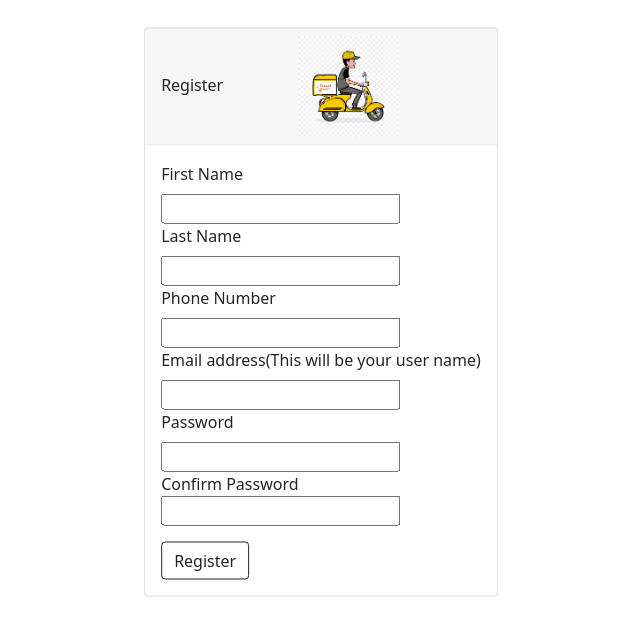
After one commit to Mehul541/DeliveryApp, a Flask app: page /register in a window 1280 px wide. The commit adds this page. Shown: the top 636 px of the page, without its empty margins (319-959 px from the left). Run offline with Flask 2, Linux system fonts and the light colour scheme.

Commit message:
fully working login and register page

```diff
--- a/delivery.py
+++ b/delivery.py
@@ -7,12 +7,16 @@ def welcome():
     return render_template("welcome.html")
 
 @app.route("/")
-def home():
+def login():
     return render_template("login.html")
 
 @app.route("/order")
 def order():
     return render_template("order.html")
 
+@app.route("/register")
+def register():
+    return render_template("register.html")
+
 if __name__=="__main__":
     app.run(debug=True,port=8000)
--- /dev/null
+++ b/templates/register.html
@@ -0,0 +1,72 @@
+<!DOCTYPE html>
+<html lang="en">
+
+<head>
+    <link href="https://cdn.jsdelivr.net/npm/bootstrap@5.1.3/dist/css/bootstrap.min.css" rel="stylesheet"
+        integrity="sha384-1BmE4kWBq78iYhFldvKuhfTAU6auU8tT94WrHftjDbrCEXSU1oBoqyl2QvZ6jIW3" crossorigin="anonymous">
+    <meta charset="UTF-8">
+    <meta http-equiv="X-UA-Compatible" content="IE=edge">
+    <meta name="viewport" content="width=device-width, initial-scale=1.0">
+    <title>Food Delivery Service</title>
+    <style>
+        button {
+            padding: 10px 20px;
+            font-size: medium;
+        }
+
+        .center {
+            margin: 0;
+            position: absolute;
+            top: 40%;
+            left: 50%;
+            -ms-transform: translate(-50%, -50%);
+            transform: translate(-50%, -50%);
+        }
+
+        label {
+            display: block;
+        }
+    </style>
+</head>
+
+<body>
+    <form onsubmit="return myFunction()" action="/" method="get">
+        <div class="center">
+            <div class="card text-bg-dark mb-3">
+                <div class="card-header">Register<img src="static/logo.png" style="margin-left: 75px;" width="100px"
+                        height="100px"></div>
+                <div class="card-body">
+                    <div class="mb-3">
+                        <label for="First Name" class="form-label">First Name</label>
+                        <input type="text" id="First Name">
+                        <label for="Last Name" class="form-label">Last Name</label>
+                        <input type="text" id="Last Name">
+                        <label for="Phone" class="form-label">Phone Number</label>
+                        <input type="tel" id="Phone">
+                        <label for="Email" class="form-label">Email address(This will be your user name)</label>
+                        <input type="email" id="Email" required>
+                        <label for="Pass" class="form-label">Password</label>
+                        <input type="password" id="Pass" required>
+                        <label for="CPass">Confirm Password</label>
+                        <input type="password" id="CPass" required>
+                    </div>
+                    <div>
+                        <button type="submit" class="btn btn-outline-dark">Register</button>
+                    </div>
+                </div>
+            </div>
+    </form>
+</body>
+<script>
+    function myFunction() {
+        var pass = document.getElementById("Pass").value;
+        var cpass = document.getElementById("CPass").value;
+        if (pass != cpass) {
+            alert("Passwords must be the same");
+            return false;
+        }
+        return true;
+    }
+</script>
+
+</html>
```
Also changed, not shown: templates/login.html (+22 -14 lines), templates/welcome.html (+5 -10 lines).
